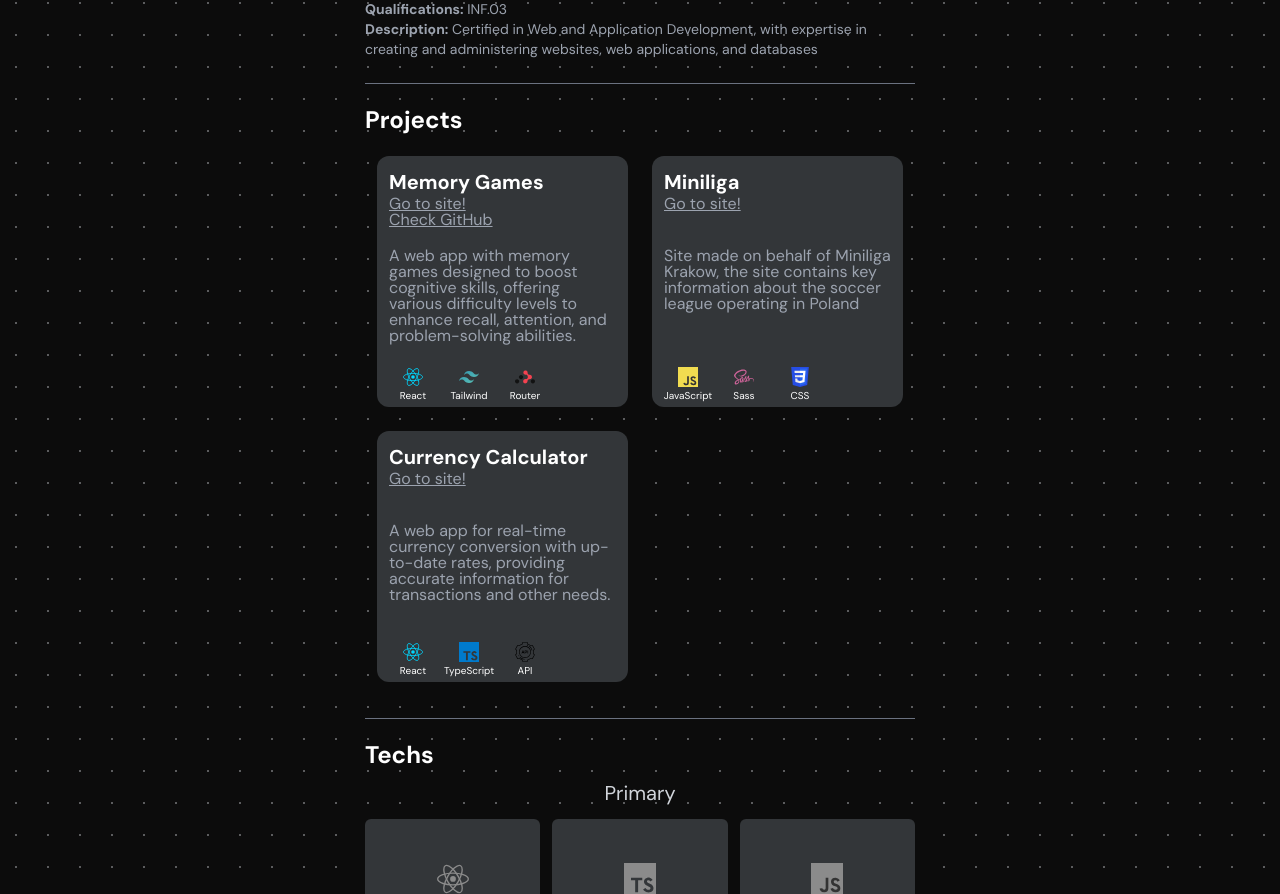
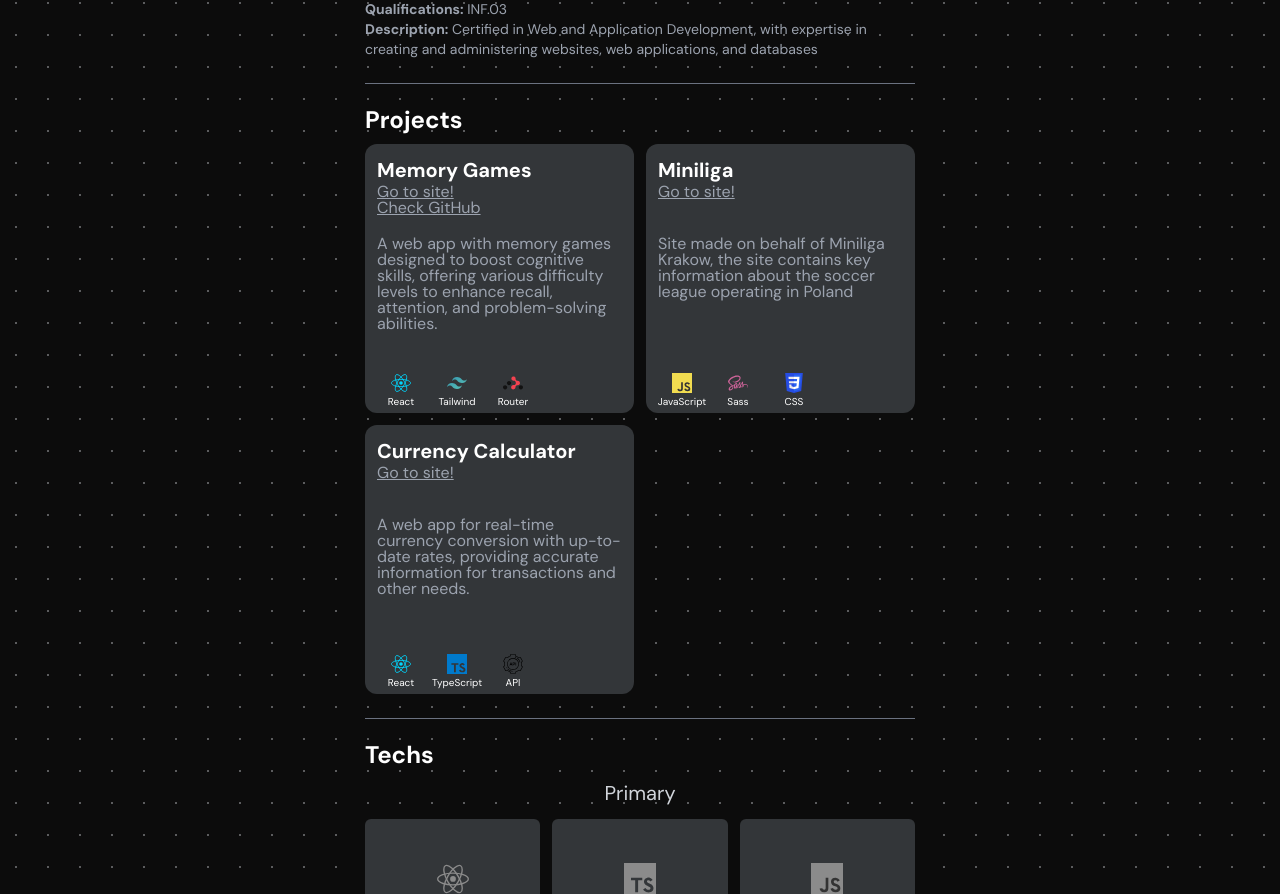
Before and after one commit to Makibu/Portfoliov2, a React (Vite) app: page / in a window 1280 px wide. Shown: the part 653-1547 px from the top of the page. Built offline with nearby package versions, Linux system fonts and the light colour scheme.

Commit message:
grid fix

```diff
--- a/src/components/projectsSection/ProjectTile.jsx
+++ b/src/components/projectsSection/ProjectTile.jsx
@@ -5,7 +5,7 @@ export default function ProjectTile({title, webLink, githubLink, description, st
     return (
         <motion.div initial={{backgroundColor: '#333639'}}
                     whileHover={{backgroundColor: '#4d4d4d', transition: {type: 'tween'}, color: '#c1c1c1'}}
-                    className={'aspect-square m-3 rounded-xl p-3 flex flex-col text-gray-400 relative'}>
+                    className={'aspect-square rounded-xl p-3 flex flex-col text-gray-400 relative'}>
             <span className={'text-white font-bold text-xl'}>{title}</span>
             <div className={'flex flex-col leading-4 mb-5'}>
                 <a href={webLink} target={'_blank'} className={'underline'}>Go to site!</a>
--- a/src/components/projectsSection/ProjectsContainer.jsx
+++ b/src/components/projectsSection/ProjectsContainer.jsx
@@ -5,7 +5,7 @@ export default function ProjectsContainer(){
     return (
         <div className={'border-b-[0.2px] border-b-gray-500 pb-6'}>
             <div className={'text-white text-2xl font-bold mt-5 mb-2'}>Projects</div>
-            <div className={'grid grid-cols-1 md:grid-cols-2'}>
+            <div className={'grid grid-cols-1 md:grid-cols-2 gap-3'}>
                 {Object.entries(PROJECTS).map(([title, props]) => (
                     <ProjectTile key={title} title={title} webLink={props.webLink} githubLink={props.githubLink}
                                  description={props.description} stack={props.stack}/>
```
